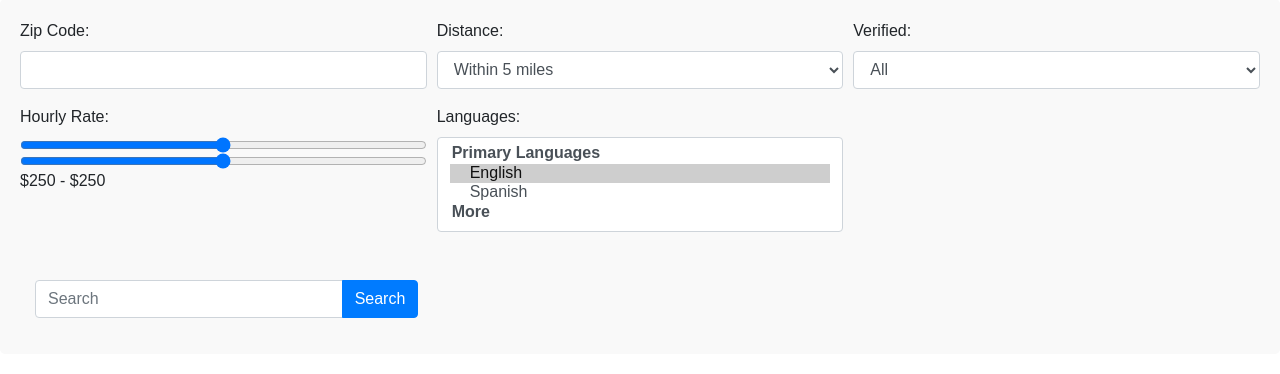
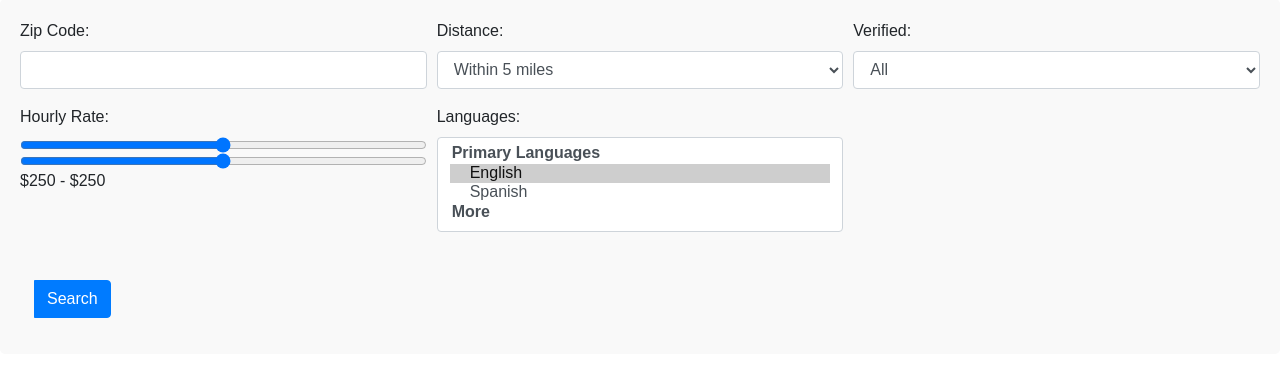
Before and after one commit to StatStud/test-hostgator, a PHP site: page / in a window 1280 px wide. Shown: the part 382-756 px from the top of the page. Run offline with PHP 8.4, Linux system fonts and the light colour scheme.

Commit message:
update Tue Dec 26 15:24:28 EST 2023

```diff
--- a/index.php
+++ b/index.php
@@ -86,7 +86,6 @@ session_start();
         <div class="form-group col-md-4">
         <label>&nbsp;</label>
         <div class="input-group">
-            <input type="text" class="form-control" placeholder="Search">
             <div class="input-group-append">
                 <button class="btn btn-primary rounded-right" type="button">
                     <i class="fas fa-search text-white"></i> Search
```
